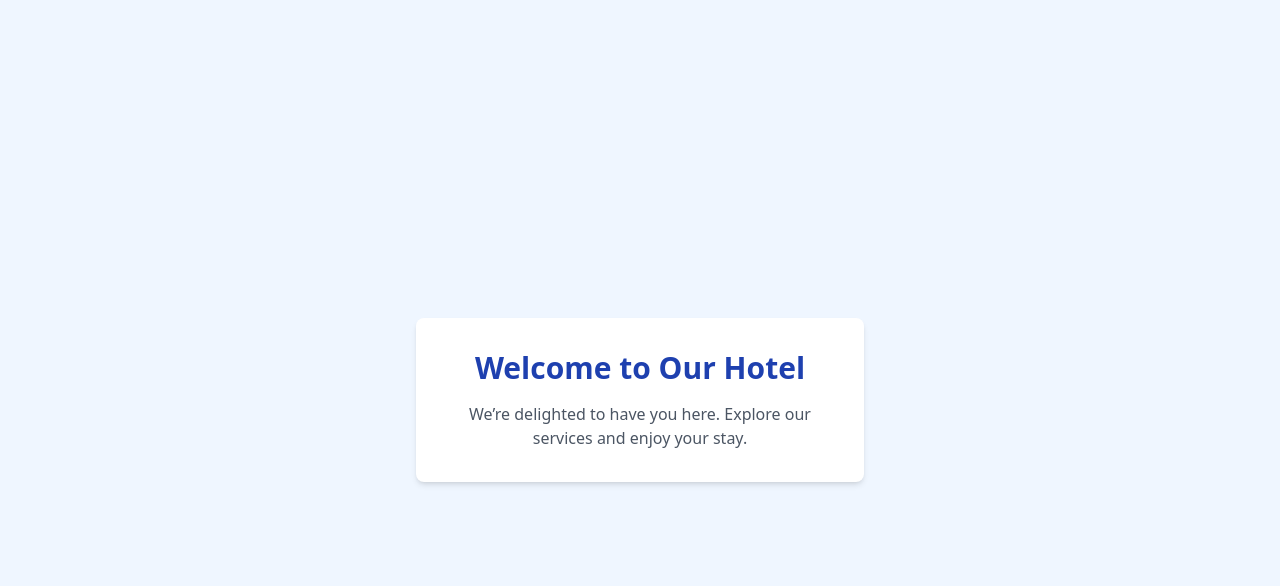
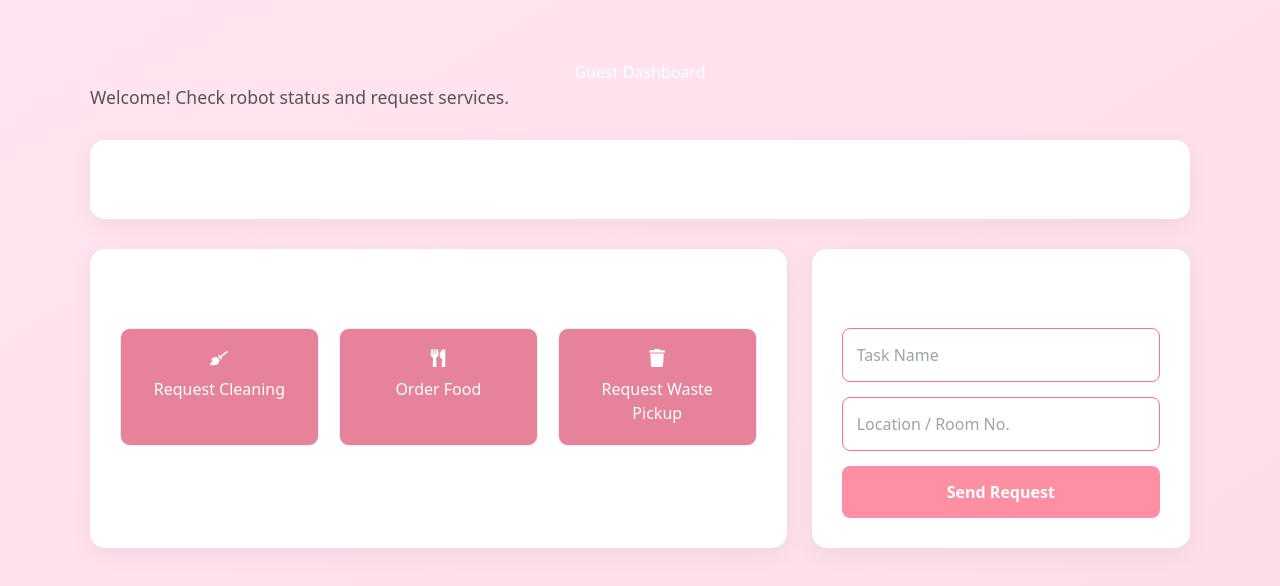
Before and after one commit to AryanRane23/ButlerBot, a React (Vite) app in the folder butlerbot/: page /guest in a window 1280 px wide. Shown: the top 586 px of the page. Built offline with nearby package versions, Linux system fonts and the light colour scheme; no server answers; sample sign-in values are in the browser's storage.

Commit message:
Changed Guest Dashboard

```diff
--- a/butlerbot/src/pages/GuestDash.jsx
+++ b/butlerbot/src/pages/GuestDash.jsx
@@ -1,18 +1,242 @@
-import React from "react";
+import React, { useState } from 'react';
+import styled from 'styled-components';
+import { FaBatteryThreeQuarters, FaMapMarkerAlt, FaUtensils, FaBroom, FaTrash } from 'react-icons/fa';
+
 
 const GuestDash = () => {
+  const [taskName, setTaskName] = useState('');
+  const [location, setLocation] = useState('');
+
+
+  const handleSubmit = (e) => {
+    e.preventDefault();
+    alert(`Task: ${taskName}, Location: ${location}`);
+    setTaskName('');
+    setLocation('');
+  };
+
+
   return (
-    <div className="flex flex-col items-center justify-center min-h-screen bg-blue-50">
-      <div className="bg-white rounded-lg shadow-md p-8 text-center max-w-md w-full">
-        <h1 className="text-3xl font-bold text-blue-800 mb-4">
-          Welcome to Our Hotel
-        </h1>
-        <p className="text-gray-600">
-          We’re delighted to have you here. Explore our services and enjoy your stay.
-        </p>
+    <Wrapper>
+      <div className="container">
+         <h2 style={{ textAlign: "center" }}>Guest Dashboard</h2>
+
+        <p className="subtext">Welcome! Check robot status and request services.</p>
+
+
+        {/* Robot Status */}
+        <div className="card status-card">
+          <div className="status-item">
+            <FaBatteryThreeQuarters size={20} />
+            <span>85%</span>
+          </div>
+          <div className="status-item">
+            <FaMapMarkerAlt size={20} />
+            <span>Lobby</span>
+          </div>
+          <div className="status-item">
+            <FaUtensils size={20} />
+            <span>Delivering food</span>
+          </div>
+        </div>
+
+
+        <div className="bottom-section">
+          {/* Quick Actions */}
+          <div className="card quick-actions">
+            <h3 className="card-title">Quick Actions</h3>
+            <div className="actions">
+              <button>
+                <FaBroom size={18} />
+                <span>Request Cleaning</span>
+              </button>
+              <button>
+                <FaUtensils size={18} />
+                <span>Order Food</span>
+              </button>
+              <button>
+                <FaTrash size={18} />
+                <span>Request Waste Pickup</span>
+              </button>
+            </div>
+          </div>
+
+
+          {/* Request a Task */}
+          <div className="card request-task">
+            <h3 className="card-title">Request a Task</h3>
+            <form onSubmit={handleSubmit}>
+              <input
+                type="text"
+                placeholder="Task Name"
+                value={taskName}
+                onChange={(e) => setTaskName(e.target.value)}
+                required
+              />
+              <input
+                type="text"
+                placeholder="Location / Room No."
+                value={location}
+                onChange={(e) => setLocation(e.target.value)}
+                required
+              />
+              <button type="submit">Send Request</button>
+            </form>
+          </div>
+        </div>
       </div>
-    </div>
+    </Wrapper>
   );
 };
 
+
+const Wrapper = styled.div`
+  min-height: 100vh;
+  background: linear-gradient(to bottom right, #ffe4f1, #fddde6);
+  display: flex;
+  justify-content: center;
+  padding: 60px; /* Increased padding */
+
+
+  .container {
+    max-width: 1100px; /* Wider layout */
+    width: 100%;
+  }
+
+
+  .heading {
+    font-size: 2.2rem; /* Bigger heading */
+    font-weight: bold;
+  }
+
+
+  .subtext {
+    color: #555;
+    font-size: 1.1rem;
+    margin-bottom: 30px;
+  }
+
+
+  .card {
+    background: #fff;
+    border-radius: 15px;
+    box-shadow: 0 6px 25px rgba(0,0,0,0.05);
+    padding: 30px; /* Bigger card padding */
+  }
+
+
+  .status-card {
+    display: flex;
+    justify-content: space-around; /* Spread evenly */
+    align-items: center;
+    margin-bottom: 30px;
+    padding: 25px; /* Taller */
+    font-size: 1.2rem; /* Larger text */
+  }
+
+
+  .status-item {
+    display: flex;
+    align-items: center;
+    gap: 12px;
+    font-weight: 500;
+  }
+
+
+  .status-item svg {
+    font-size: 26px; /* Bigger icons */
+  }
+
+
+  .bottom-section {
+    display: flex;
+    gap: 25px;
+    flex-wrap: wrap;
+  }
+
+
+  .quick-actions {
+    flex: 2;
+  }
+
+
+  .card-title {
+    font-size: 1.2rem;
+    font-weight: bold;
+    margin-bottom: 20px;
+  }
+
+
+  .actions {
+    display: flex;
+    gap: 20px;
+    flex-wrap: wrap;
+  }
+
+
+  .actions button {
+    flex: 1;
+    min-width: 150px; /* Bigger buttons */
+    background: #e68299ff;
+    border: 1px solid #eee;
+    border-radius: 10px;
+    padding: 20px; /* Larger padding */
+    display: flex;
+    flex-direction: column;
+    align-items: center;
+    gap: 10px;
+    font-weight: 500;
+    font-size: 1rem; /* Bigger text */
+    cursor: pointer;
+    transition: 0.3s;
+  }
+
+
+  .actions button svg {
+    font-size: 24px; /* Bigger icons */
+  }
+
+
+  .actions button:hover {
+    background: #ffe4f1;
+  }
+
+
+  .request-task {
+    flex: 1;
+  }
+
+
+  .request-task form {
+    display: flex;
+    flex-direction: column;
+    gap: 15px;
+  }
+
+
+  .request-task input {
+    padding: 14px; /* Taller input fields */
+    border-radius: 8px;
+    border: 1px solid #ff6f91;
+    font-size: 1rem;
+  }
+
+
+  .request-task button {
+    background: #ff8fa3;
+    color: #fff;
+    padding: 14px;
+    border: none;
+    border-radius: 8px;
+    font-weight: bold;
+    font-size: 1rem;
+    cursor: pointer;
+    transition: 0.3s;
+  }
+
+
+  .request-task button:hover {
+    background: #ff6f91;
+  }
+`;
 export default GuestDash;
```
